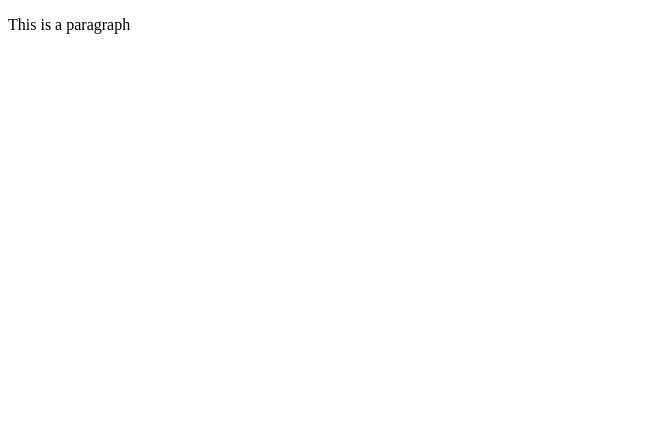
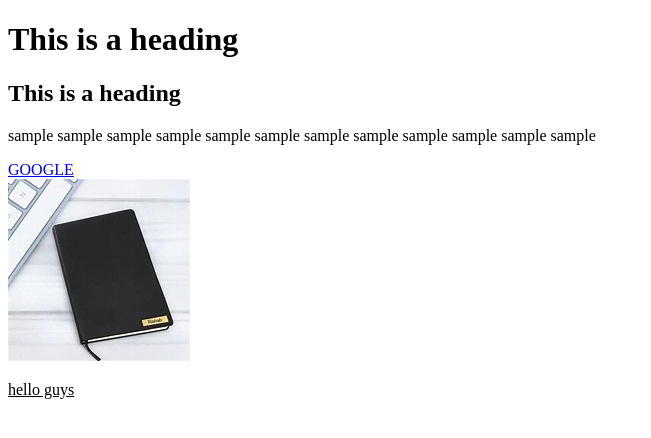
Before and after one commit to canterville-ghost/first-website, a plain HTML site: page index.html in a window 1280 px wide. Shown: the whole page, without its empty margins (0-651 px from the left). Drawn offline with Linux system fonts and the light colour scheme.

Commit message:
New feature added

```diff
--- a/index.html
+++ b/index.html
@@ -7,6 +7,14 @@
 </head>
 <!--This is a body tag-->
 <body>
-    <p>This is a paragraph</p>
+    <h1>This is a heading</h1>
+    <h2>This is a heading</h2>
+    <p>sample sample sample sample sample sample sample sample sample sample sample sample</p>
+    <a href="https://www.google.com/">GOOGLE</a>
+    <br/>
+
+    <img src="/image.jpg" alt="notebook image"/>
+    <br/>
+    <p> <u>hello guys</u></p>
 </body>
 </html>
```
